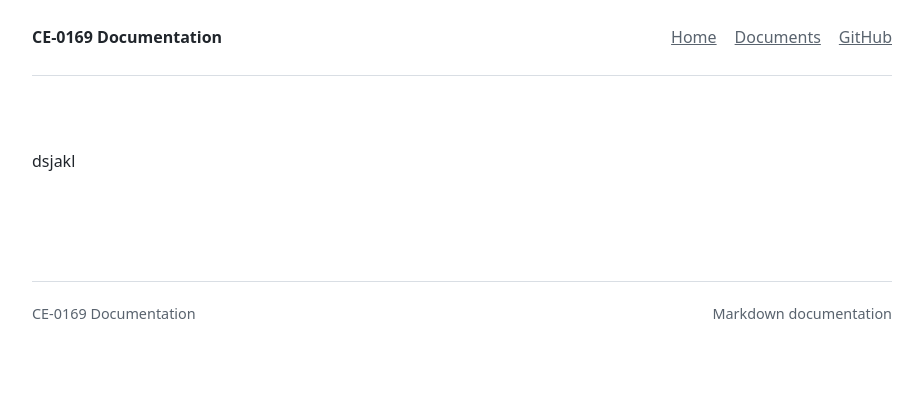
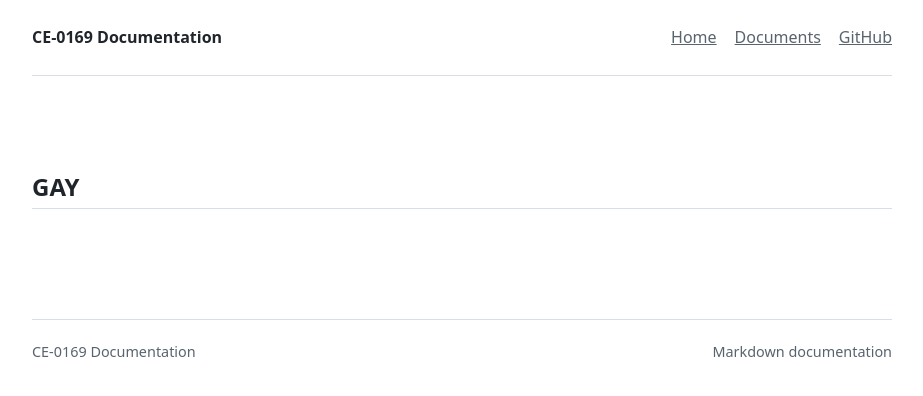
Before and after one commit to Suraset-Khurasee/rnd01, a Jekyll site: the page built from docs/experiment-log.md, in a window 1280 px wide. Shown: the top 396 px of the page, without its empty margins (178-1101 px from the left). Built offline with Jekyll 4.4.1, drawn with Linux system fonts in a browser that asks for light colours; our own code applies the rules of GitHub Pages for plain Markdown files.

Commit message:
aijaojoa

```diff
--- a/docs/experiment-log.md
+++ b/docs/experiment-log.md
@@ -1 +1 @@
-dsjakl
+## GAY
```
